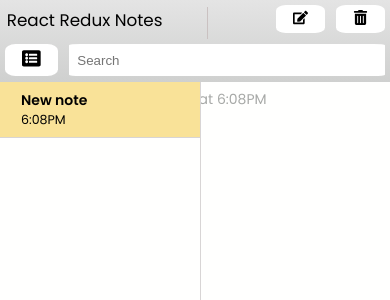
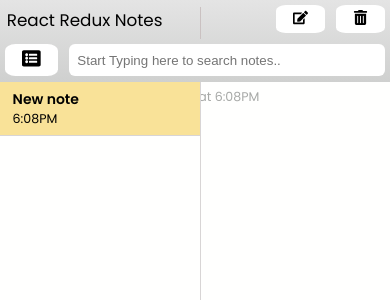
Before and after one commit to tejakadali/react-notes, a React app: page / in a window 390 px wide. Both pictures are taken after a click on the button 300 px from the left and 19 px from the top of the page. Shown: the top 300 px of the page. Built offline with nearby package versions, Linux system fonts and the light colour scheme.

Commit message:
Mobile responsive fixes

```diff
--- a/src/Components/navbar.js
+++ b/src/Components/navbar.js
@@ -59,7 +59,7 @@
                             <FaListAlt  className="fa_icon" />
                         </button>
                         <div id="search">
-                        <input placeholder="Search" onChange={this.handleChange} value={this.props.query} autoFocus />
+                        <input placeholder="Start Typing here to search notes.." onChange={this.handleChange} value={this.props.query} autoFocus />
                        {this.props.query!="" &&
                        <FaTimes
                         onClick={this.clearQuery}
--- a/src/scss/main.scss
+++ b/src/scss/main.scss
@@ -69,12 +69,13 @@
   }
   #search {
     position: relative;
+    margin-right: 1em;
     input{
       float: right;
       padding: 0.65em;
       margin: 0.4em;
       border-style: unset;
-      border-radius: 3.6%;
+      border-radius: 20px;
       width: 300px;
     }
     .clear{
@@ -176,17 +177,30 @@
 
 // Extra small devices (portrait phones, less than 576px)
 @media screen and (max-width: 575px) {
+  #main_container{
+    .time{
+      font-size: .9em;
+    }
+  }
   #nav_main {
     display: block;
+  }
+  #side_bar{
+    .card{
+      padding: 0.5em 0.9em;
+    }
   }
   .nav_1,
   .nav_2 {
     display: block;
     width: 100%;
   }
-  // #main_head {
-  //   padding: 0 0.4em;
-  // }
+  #main_head {
+    padding-left: 0 !important;
+    span{
+      padding-left: .4em;
+    }
+  }
   .nav_1 {
     display: flex !important;
     justify-content: space-between;
@@ -198,12 +212,18 @@
       display: flex;
     }
   }
+
   #search {
     input{
     width: 100% !important;
+    border-radius: 6px !important;
     }
+    // ::placeholder{
+    //   text-align: center;
+    // }
     width: 100%;
     display: flex;
+    margin-right: 0 !important;
   }
   #main_head {
     margin-top: 0.4em;
```
